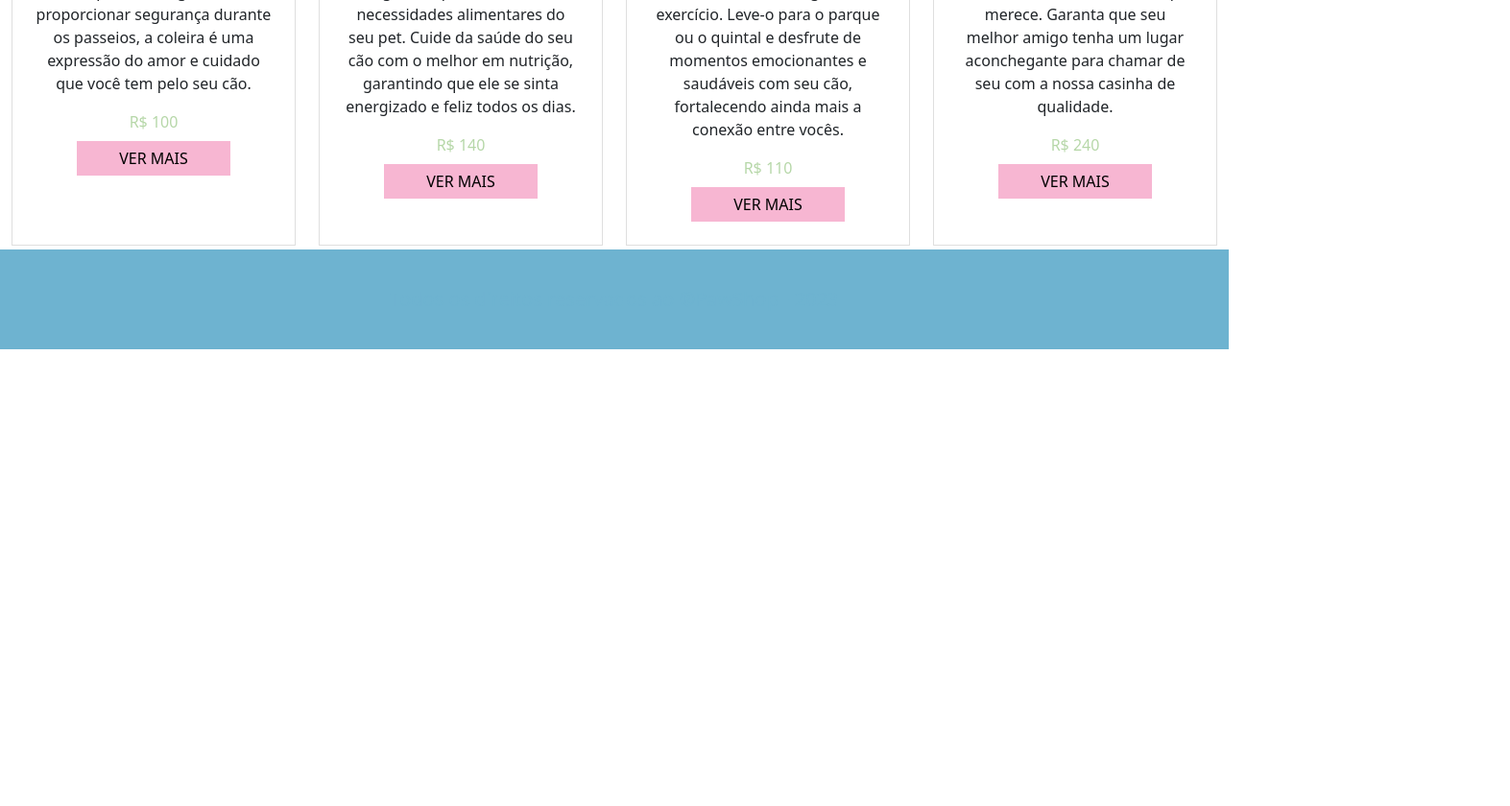
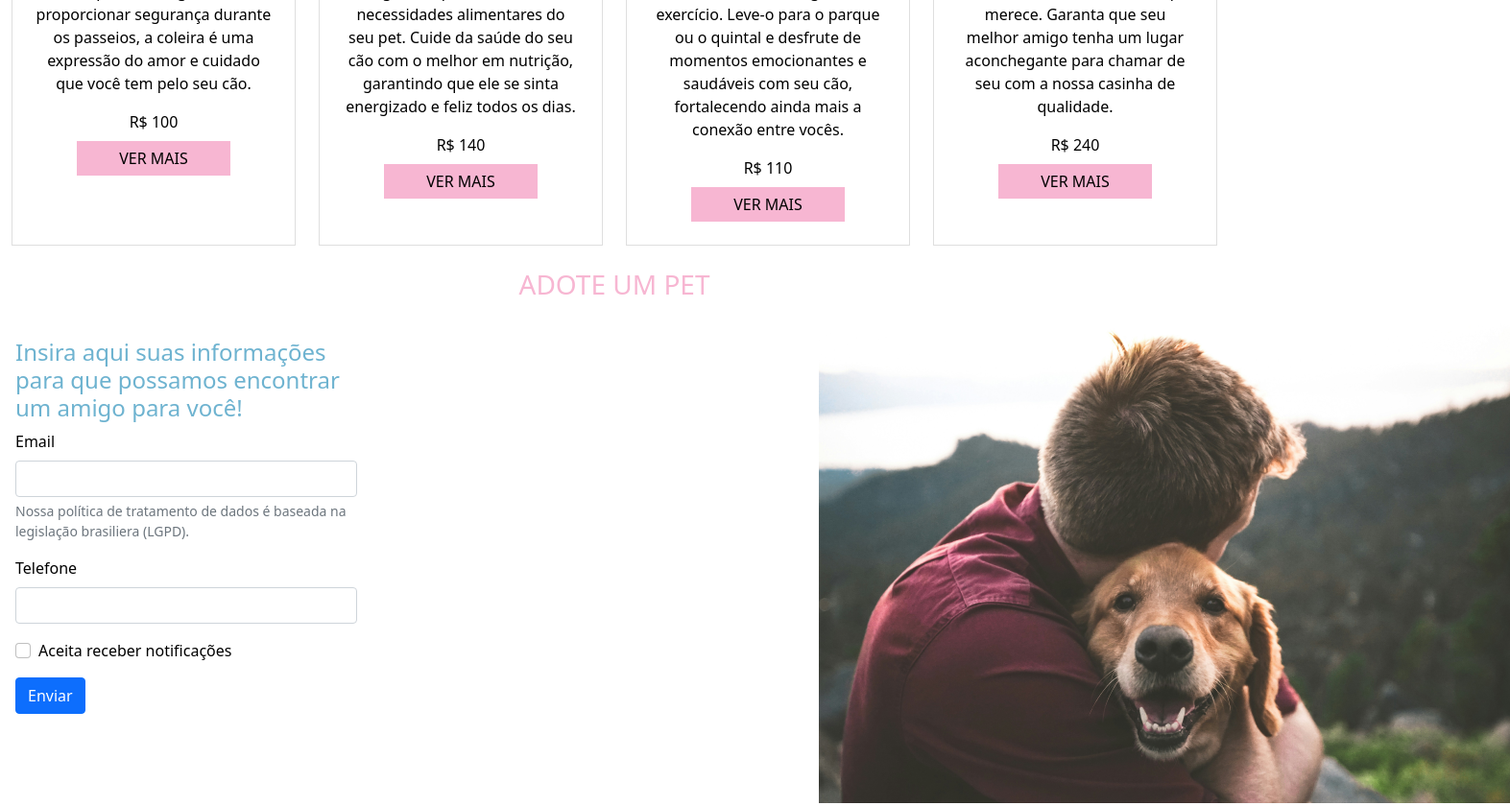
Before and after one commit to AgMaciel/assetsPetshop20, a plain HTML site: page index.html in a window 1280 px wide. Shown: the part 1700-2540 px from the top of the page at 96% size, 1573 px wide, since content can reach past the window. Before the commit the page ends 2064 px from the top, so only its background shows below. Drawn offline with nearby package versions, Linux system fonts and the light colour scheme.

Commit message:
Inclusão do form  e imagem
Ajustando a última sessão do site e inclusão do form e imagem de adoção de um pet

```diff
--- a/index.html
+++ b/index.html
@@ -11,7 +11,7 @@
 
 </head>
 <body>
-<div id="root" class="conteiner-fluid p-0 m-0">
+<div id="root" class="conteiner-fluid p-0 m-0" style="color: var(--preto)">
     <header>
         <nav class="navbar navbar-expand-md">
             <div class="container-fluid">
@@ -98,7 +98,7 @@
                     <div class="card-body">
                       <h5  class="card-title" style="color:var(--laranja)">COLEIRA</h5>
                       <p class="card-text">A coleira é o acessório essencial para manter o seu companheiro de quatro patas seguro e com estilo. Feita com materiais de alta qualidade, nossa coleira é resistente e confortável para o seu cão. Com diversos designs e cores disponíveis, você pode encontrar a coleira perfeita que combina com a personalidade do seu peludo amigo. Além de proporcionar segurança durante os passeios, a coleira é uma expressão do amor e cuidado que você tem pelo seu cão.</p>
-                      <p class="card-title" style="color:var(--verde)">R$ 100</p>
+                      <p class="card-title" style="color:var(--preto)">R$ 100</p>
                       <button type="button" class="btn btn-primary" data-bs-toggle="modal" data-bs-target="#coleiraModal">
                         VER MAIS
                       </button>
@@ -110,7 +110,7 @@
                     <div class="card-body">
                       <h5  class="card-title" style="color:var(--laranja)">COMIDA</h5>
                       <p class="card-text">Ofereça ao seu cão a nutrição de que ele precisa com a nossa seleção de alimentos premium. Nossas opções de comida são formuladas com ingredientes de alta qualidade, proporcionando uma dieta equilibrada e saborosa. Temos uma variedade de rações secas, úmidas e até mesmo opções naturais e orgânicas para atender às necessidades alimentares do seu pet. Cuide da saúde do seu cão com o melhor em nutrição, garantindo que ele se sinta energizado e feliz todos os dias.</p>
-                      <p class="card-title" style="color:var(--verde)">R$ 140</p>
+                      <p class="card-title" style="color:var(--preto)">R$ 140</p>
                       <button type="button" class="btn btn-primary" data-bs-toggle="modal" data-bs-target="#comidaModal">
                         VER MAIS
                       </button>
@@ -123,7 +123,7 @@
                     <div class="card-body">
                       <h5  class="card-title" style="color:var(--laranja)">DISCO DE BRINQUEDO</h5>
                       <p class="card-text">Mantenha seu cão entretido e ativo com nosso disco de brinquedo, projetado para horas de diversão ao ar livre. Feito de materiais seguros e duráveis, o disco é perfeito para jogos de busca e interação com o seu cão. Seu design aerodinâmico permite lançamentos precisos, proporcionando ao seu peludo momentos de alegria e exercício. Leve-o para o parque ou o quintal e desfrute de momentos emocionantes e saudáveis com seu cão, fortalecendo ainda mais a conexão entre vocês.</p>
-                      <p class="card-title" style="color:var(--verde)">R$ 110</p>
+                      <p class="card-title" style="color:var(--preto)">R$ 110</p>
                       <button type="button" class="btn btn-primary" data-bs-toggle="modal" data-bs-target="#discoModal">
                         VER MAIS
                       </button>
@@ -136,7 +136,7 @@
                     <div class="card-body">
                       <h5  class="card-title" style="color:var(--laranja)">CASINHA</h5>
                       <p class="card-text">Nossa casinha para cães é um verdadeiro lar dentro de casa. Feita com materiais duráveis e resistentes às intempéries, ela oferece um refúgio seguro e aconchegante para o seu pet. Com um design espaçoso e confortável, a casinha é o local perfeito para seu cão descansar, se abrigar do sol ou da chuva, e relaxar com todo o conforto que merece. Garanta que seu melhor amigo tenha um lugar aconchegante para chamar de seu com a nossa casinha de qualidade.</p>
-                      <p class="card-title" style="color:var(--verde)">R$ 240</p>
+                      <p class="card-title" style="color:var(--preto)">R$ 240</p>
                       <button type="button" class="btn btn-primary" data-bs-toggle="modal" data-bs-target="#casinhaModal">
                         VER MAIS
                       </button>
@@ -145,11 +145,51 @@
 
 
                 </div>
+        </section>
 
-        </section>
+        <h3 class="my-4 text-center" style="color:var(--rosa)">ADOTE UM PET</H3>
+          <section id="adoteumpetSection" class="container-fluid d-flex  p-0 my-1 mx-0     justify-content-center">
+
+
+              <div id="formAdoteImagem">
+                      <form class=" d-flex col-5 m-3 p-0 justify-content-center">
+                          <div  id="grupoEmailfoto">
+                              <div class="mb-3">
+                                  <h4 style="color: var(--azul)">Insira aqui suas informações para que possamos encontrar um amigo para você!</h4>
+                                      <label for="exampleInputEmail1" class="form-label">
+                                          Email
+                                      </label>
+                                  <input type="email" class="form-control" id="exampleInputEmail1" aria-describedby="emailHelp">
+                                      <div id="emailHelp" class="form-text">
+                                          Nossa política de tratamento de dados é baseada na legislação brasiliera (LGPD).
+                                      </div>
+                              </div>
+                              <div class="mb-3">
+                                      <label for="exampleInputPassword1" class="form-label">
+                                          Telefone
+                                      </label>
+                                      <input type="telefone" class="form-control" id="exampleInputtelefone1">
+                              </div>
+                                  <div class="mb-3 form-check">
+                                          <input type="checkbox" class="form-check-input" id="exampleCheck1">
+                                          <label class="form-check-label" for="exampleCheck1">
+                                              Aceita receber notificações
+                                          </label>
+                                  </div>
+                                      <button type="submit" class="btn btn-primary">
+                                          Enviar
+                                      </button>
+
+                          </div>
+                      </form>
+              </div>
+                <div id="imagemadote" class="col-4  m-0 p-0">
+                      <img src="./images/imgBanner.png" alt="">
+               </div>
+          </section>
     </main>
     <footer class="text-center p-3" class="conteiner-fluid p-0 my-1 mx-0">
-        <h5 class="my-4" style="color:var(--azul)">Todos os direitos reservados ao ®PawShop - 2023</h5>
+        <h5 class="my-4" style="color:var(--preto)">Todos os direitos reservados ao ®PawShop - 2023</h5>
     </footer>
 
     <!-- modal coleira -->
```
